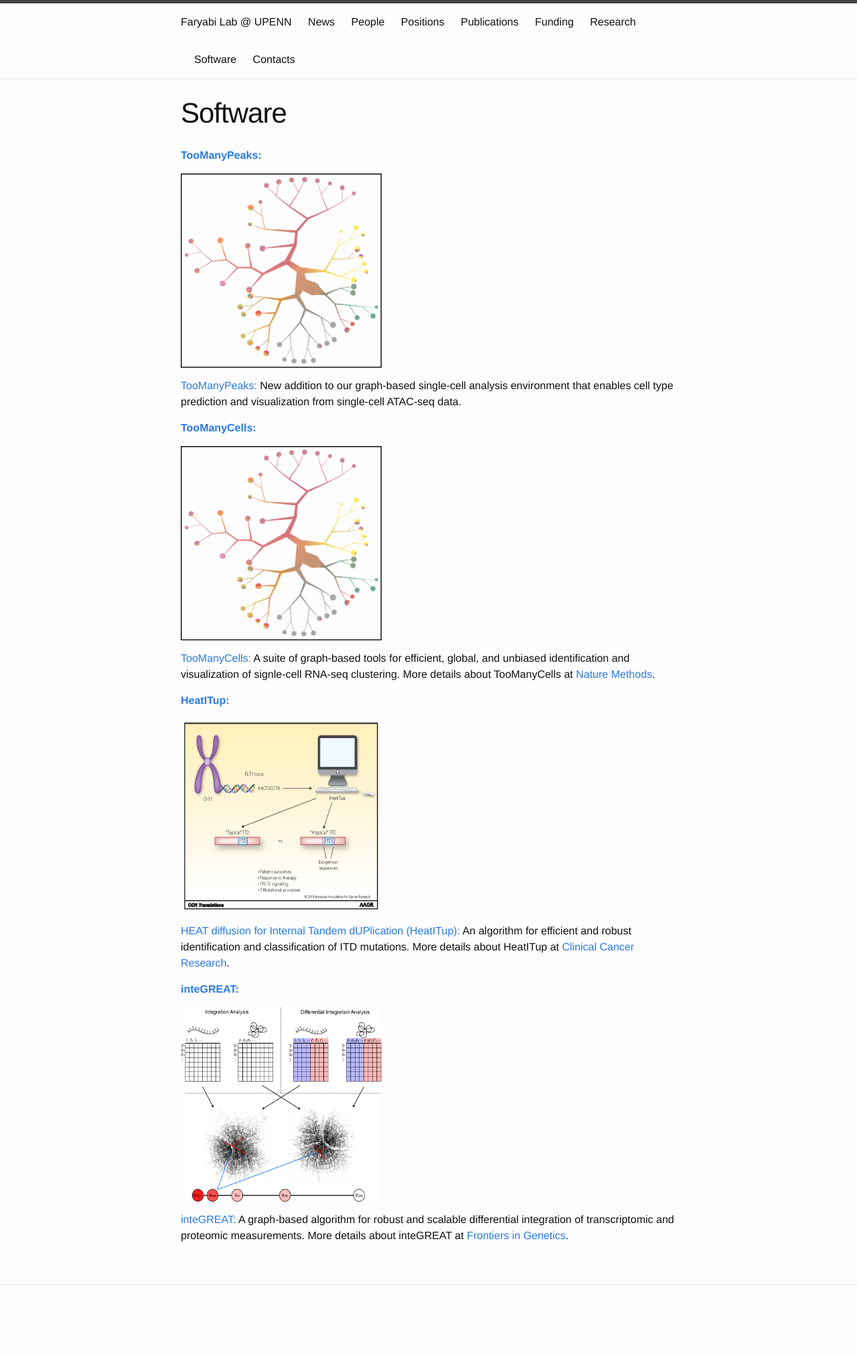
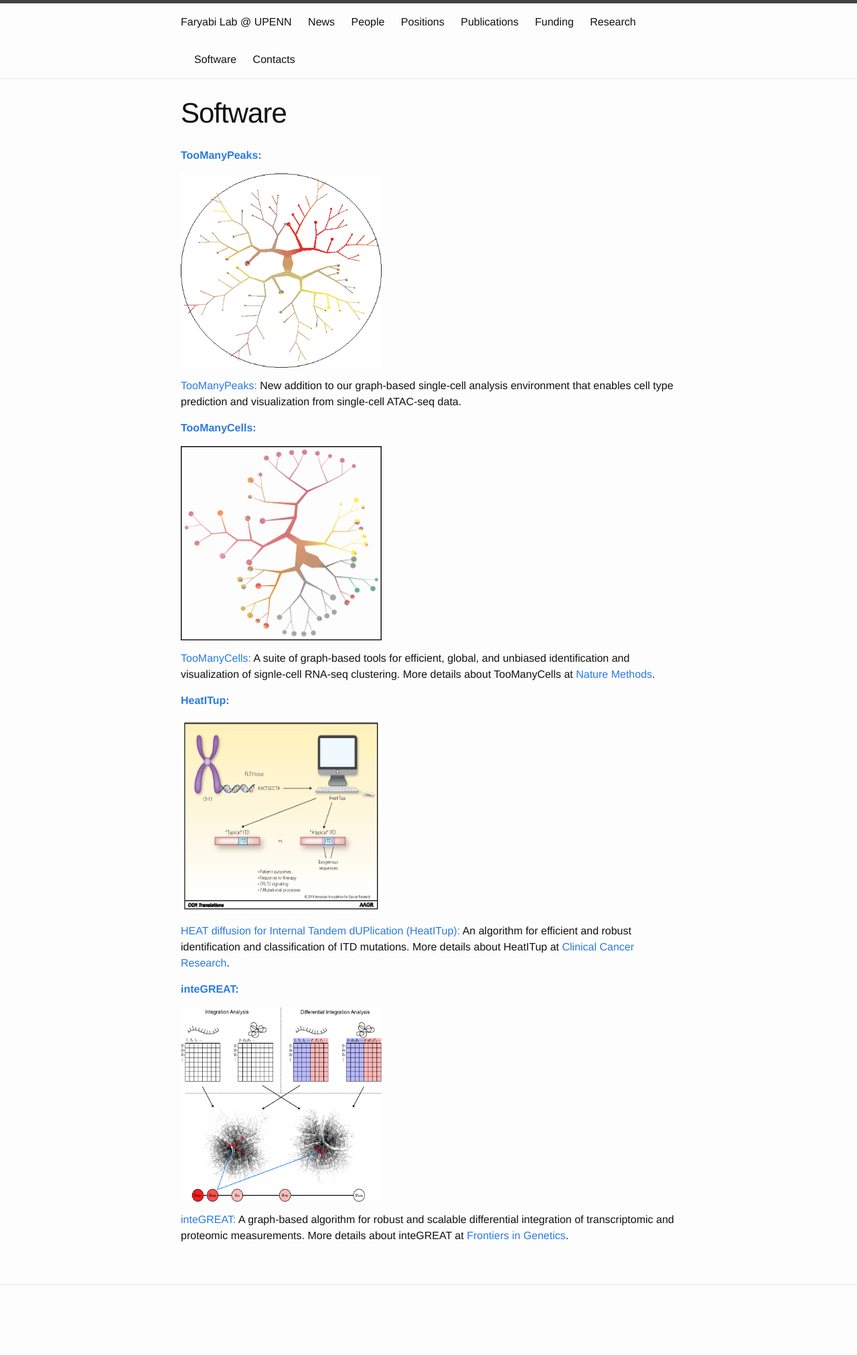
Before and after one commit to faryabib/faryabib.github.io, a Jekyll site: the page built from software.md, in a window 1280 px wide. Shown: the whole page at 67% size. Built offline with Jekyll 4.4.1, drawn with Linux system fonts in a browser that asks for light colours.

Commit message:
Update software.md

```diff
--- a/software.md
+++ b/software.md
@@ -5,7 +5,7 @@ permalink: /Software.html
 ---
 **[TooManyPeaks:](https://github.com/faryabib/too-many-cells)**
 
-![TooManyPeaks](assets/dendrogram.png){:height="290px" width="300px"}
+![TooManyPeaks](assets/TooManyPeaks.png){:height="290px" width="300px"}
 
 [TooManyPeaks:](https://github.com/faryabib/too-many-cells) New addition to our graph-based single-cell analysis environment that enables cell type prediction and visualization from single-cell ATAC-seq data.
 
```
